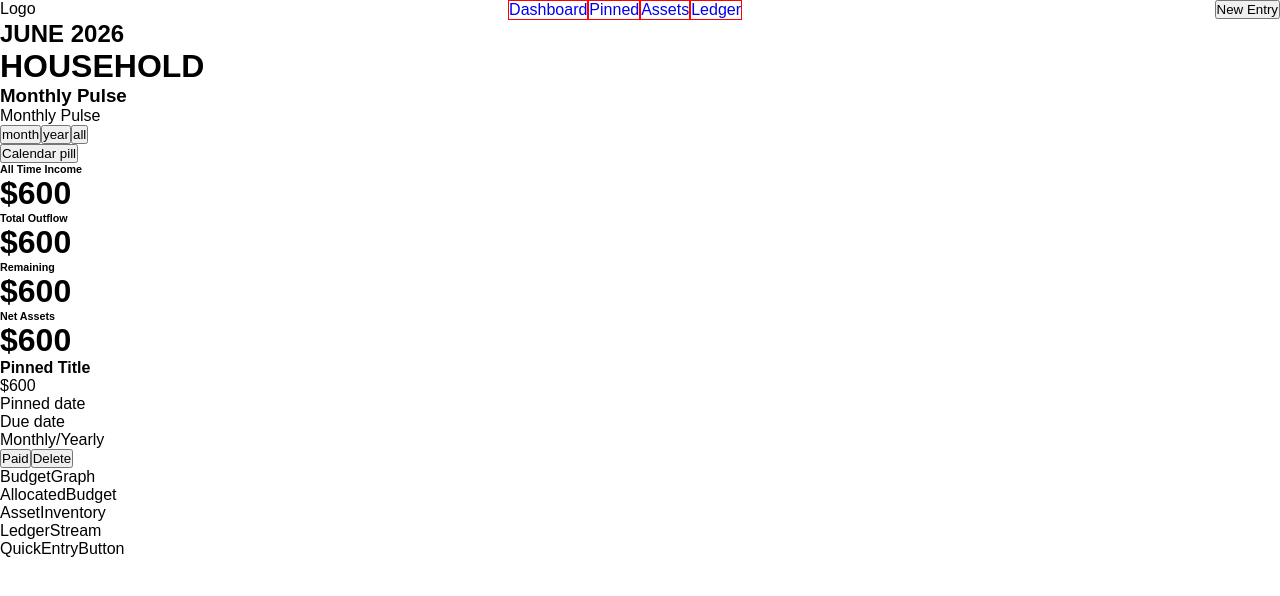
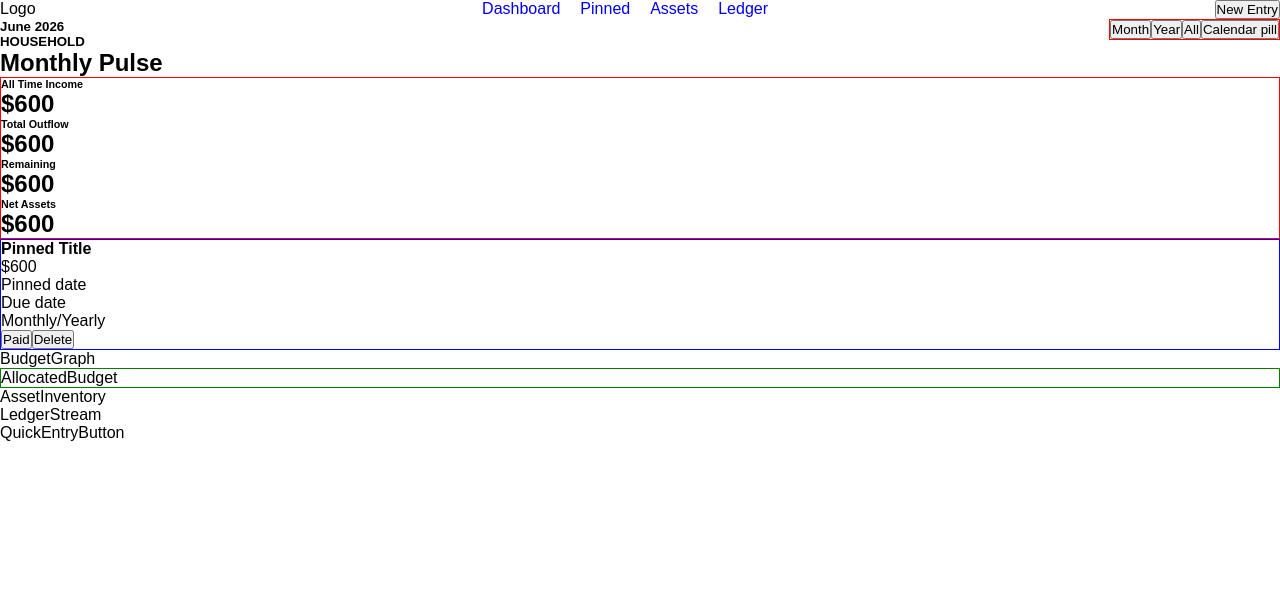
Before and after one commit to flo20/budget-app, a Next.js app: page / in a window 1280 px wide. Shown: the top 596 px of the page. Built offline with nearby package versions, Linux system fonts and the light colour scheme.

Commit message:
Add dynamic subnav functionality

```diff
--- a/src/components/AllocatedBudget.js
+++ b/src/components/AllocatedBudget.js
@@ -1,6 +1,5 @@
+import styles from './AllocatedBudget.module.scss'
 
 export default function AllocatedBudget() {
-  return (
-    <div>AllocatedBudget</div>
-  )
+	return <div className={styles.container}>AllocatedBudget</div>
 }
--- /dev/null
+++ b/src/components/AllocatedBudget.module.scss
@@ -0,0 +1,4 @@
+.container{
+        border: 1px solid green;
+
+}
--- a/src/components/BudgetSummary.js
+++ b/src/components/BudgetSummary.js
@@ -1,6 +1,8 @@
+import styles from "./BudgetSummary.module.scss"
+
 export default function BudgetSummary() {
 	return (
-		<>
+		<section className={styles.container}>
 			<div>
 				<h6>All Time Income</h6>
 				<h1>$600</h1>
@@ -17,6 +19,6 @@ export default function BudgetSummary() {
 				<h6>Net Assets</h6>
 				<h1>$600</h1>
 			</div>
-		</>
+		</section>
 	)
 }
--- /dev/null
+++ b/src/components/BudgetSummary.module.scss
@@ -0,0 +1,4 @@
+.container{
+        border: 1px solid red;
+
+}
--- a/src/components/NavBar.module.scss
+++ b/src/components/NavBar.module.scss
@@ -1,20 +1,24 @@
 .flex {
 	display: flex;
 	justify-content: space-between;
+    // border: 1px solid red;
     width: 100%;
 }
 
 .flexMainNav {
     display: flex;
-    justify-content: space-between;
+    gap: 20px;
+    // border: 1px solid red;
 
     & li {
-        border: 1px solid red;
+        // border: 1px solid red;
         list-style:none;
+        cursor: pointer;
     }
 
 	& li  a {
 		text-decoration: none;
+
 	}
 
 }
--- a/src/components/PinnedPayment.js
+++ b/src/components/PinnedPayment.js
@@ -1,6 +1,8 @@
+import styles from './PinnedPayment.module.scss'
+
 export default function PinnedPayment() {
 	return (
-		<section id="pinned">
+		<section id="pinned" className={styles.container}>
 			<div>
 				<h4>Pinned Title</h4>
 				<p>$600</p>
--- /dev/null
+++ b/src/components/PinnedPayment.module.scss
@@ -0,0 +1,4 @@
+.container{
+        border: 1px solid blue;
+
+}
--- a/src/components/SubNav.js
+++ b/src/components/SubNav.js
@@ -1,24 +1,39 @@
+'use client'
+
+import { useState } from 'react'
+import styles from './SubNav.module.scss'
+
 export default function SubNav() {
+	const [period, setPeriod] = useState('Monthly')
+
+	const updatePeriod = (period) => {
+		setPeriod(period)
+	}
+
+	const today = new Date()
+	const month = today.toLocaleString('default', { month: 'long' })
+	const year = today.getFullYear()
+
+	console.log('month', month)
 	return (
-		<>
+		<div className={styles.flex}>
 			<div>
-				<h2>JUNE 2026</h2>
-				<h1>HOUSEHOLD</h1>
+				<h5>
+					{month} {year}
+				</h5>
+				<h5>HOUSEHOLD</h5>
+				<h2>{period} Pulse</h2>
 			</div>
 			<div>
-				<h3>Monthly Pulse</h3>
-				<div>
-					<div>Monthly Pulse</div>
+				<div className={styles.period}>
 					<div>
-						<div>
-							<button>month</button>
-							<button>year</button>
-							<button>all</button>
-						</div>
-						<button>Calendar pill</button>
+						<button onClick={() => updatePeriod('Monthly')}>Month</button>
+						<button onClick={() => updatePeriod('Yearly')}>Year</button>
+						<button onClick={() => updatePeriod('Lifetime')}>All</button>
 					</div>
+					<button>Calendar pill</button>
 				</div>
 			</div>
-		</>
+		</div>
 	)
 }
--- /dev/null
+++ b/src/components/SubNav.module.scss
@@ -0,0 +1,10 @@
+.flex {
+	display: flex;
+	justify-content: space-between;
+    width: 100%;
+}
+
+.period{
+    border: 1px solid red;
+    display: flex;
+}
```
